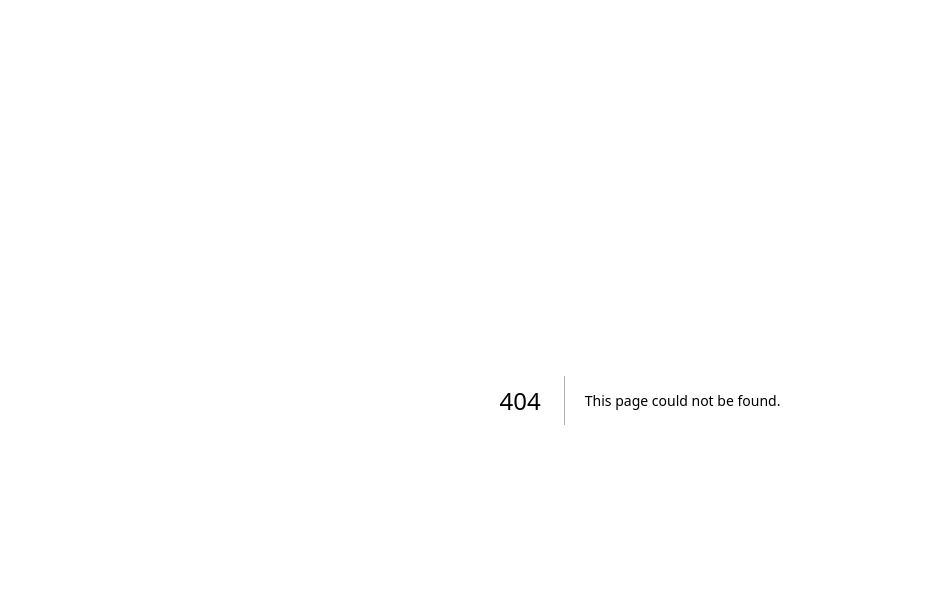
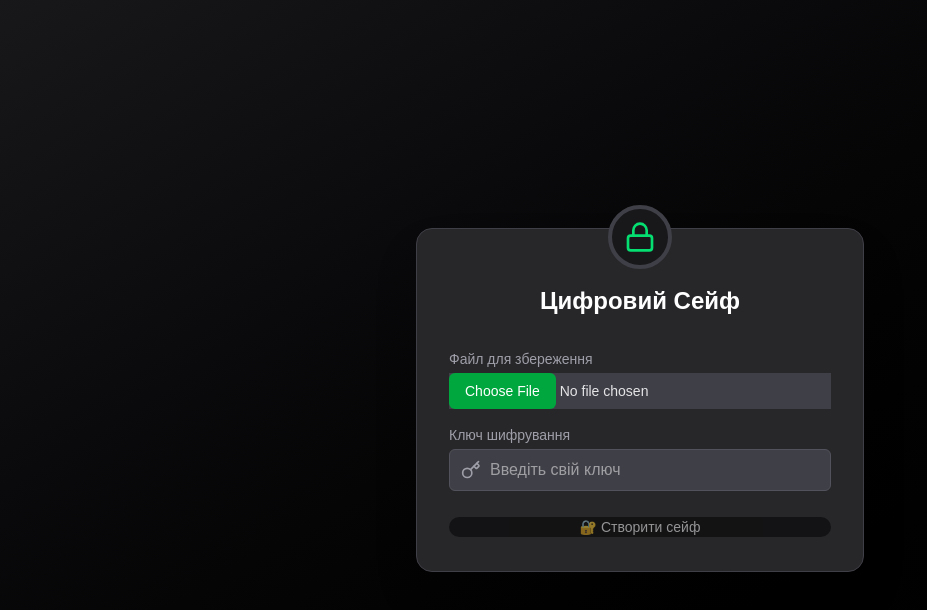
Before and after one commit to LockerDevelopment/deathlocker, a Next.js app: page /create-safe in a window 1280 px wide. Before the commit this address had no page. Shown: the top 610 px of the page, without its empty margins (0-927 px from the left). Built offline with nearby package versions, Linux system fonts and the light colour scheme.

Commit message:
The loading form has been changed

```diff
--- a/package.json
+++ b/package.json
@@ -10,6 +10,7 @@
   },
   "dependencies": {
     "@solana/wallet-adapter-react": "^0.15.38",
+    "lucide-react": "^0.503.0",
     "next": "15.3.1",
     "react": "^19.0.0",
     "react-dom": "^19.0.0"
--- /dev/null
+++ b/src/app/create-safe/page.tsx
@@ -0,0 +1,69 @@
+"use client";
+
+import { useState } from "react";
+import { Button } from "@/components/ui/button";
+import { Lock, Key } from "lucide-react";
+
+export default function CreateSafePage() {
+  const [file, setFile] = useState<File | null>(null);
+  const [encryptionKey, setEncryptionKey] = useState("");
+  const [cid, setCID] = useState<string | null>(null);
+  const [loading, setLoading] = useState(false);
+
+  const handleSubmit = async () => {
+    if (!file || !encryptionKey) return alert("Файл і ключ обов'язкові");
+    setLoading(true);
+    try {
+      setTimeout(() => {
+        setCID("bafy...mockedcid");
+        setLoading(false);
+      }, 1500);
+    } catch (err) {
+      alert("Помилка при завантаженні: " + (err as Error).message);
+      setLoading(false);
+    }
+  };
+
+  return (
+    <div className="min-h-screen flex items-center justify-center bg-gradient-to-br from-zinc-900 to-black p-6">
+      <div className="bg-zinc-800 text-white rounded-2xl shadow-2xl p-8 max-w-md w-full relative border border-zinc-700">
+        <div className="absolute -top-6 left-1/2 -translate-x-1/2 bg-zinc-900 rounded-full p-3 border-4 border-zinc-700">
+          <Lock className="w-8 h-8 text-green-400" />
+        </div>
+
+        <h1 className="text-2xl font-bold text-center mt-6 mb-8">Цифровий Сейф</h1>
+
+        <label className="block text-sm text-zinc-400 mb-1">Файл для збереження</label>
+        <input
+          type="file"
+          onChange={(e) => setFile(e.target.files?.[0] || null)}
+          className="w-full text-sm file:rounded-md file:border-0 file:bg-green-600 file:text-white file:px-4 file:py-2 mb-4 bg-zinc-700 text-zinc-200"
+        />
+
+        <label className="block text-sm text-zinc-400 mb-1">Ключ шифрування</label>
+        <div className="relative mb-6">
+          <Key className="absolute left-3 top-1/2 -translate-y-1/2 text-zinc-400 w-5 h-5" />
+          <input
+            type="password"
+            placeholder="Введіть свій ключ"
+            value={encryptionKey}
+            onChange={(e) => setEncryptionKey(e.target.value)}
+            className="w-full pl-10 pr-4 py-2 rounded-md bg-zinc-700 text-white border border-zinc-600 focus:outline-none focus:ring-2 focus:ring-green-500"
+          />
+        </div>
+
+        <Button onClick={handleSubmit} disabled={loading || !file || !encryptionKey} className="w-full">
+          {loading ? "Завантаження..." : "🔐 Створити сейф"}
+        </Button>
+
+        {cid && (
+          <div className="mt-6 bg-zinc-900 border border-zinc-700 p-4 rounded-lg text-sm text-green-300">
+            <p className="mb-1">✅ Сейф створено!</p>
+            <p className="break-all"><strong>CID:</strong> {cid}</p>
+            <p className="text-xs text-zinc-500 mt-2">Не забудьте зберегти свій ключ шифрування. Без нього ви не зможете відновити доступ до даних.</p>
+          </div>
+        )}
+      </div>
+    </div>
+  );
+}
```
Also changed, not shown: 1 other file (tests, documents, lock files or other folders).
